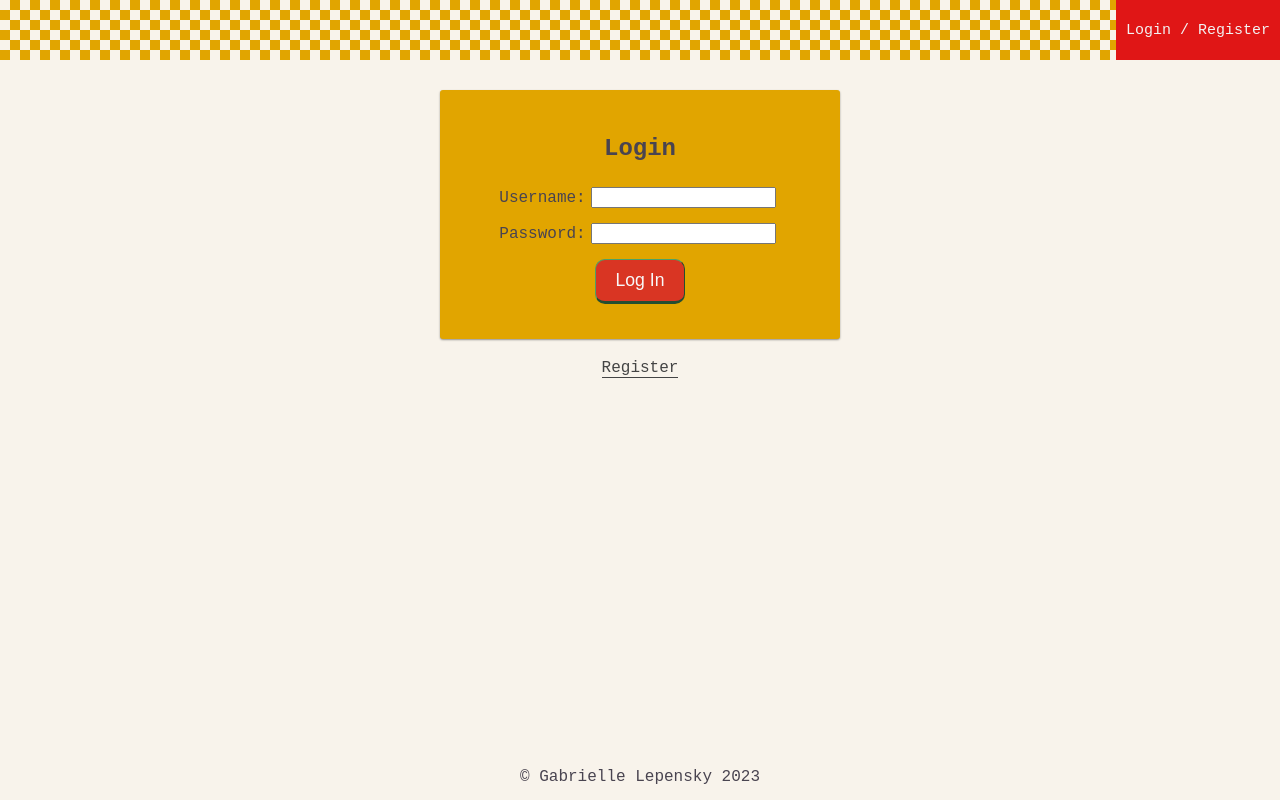
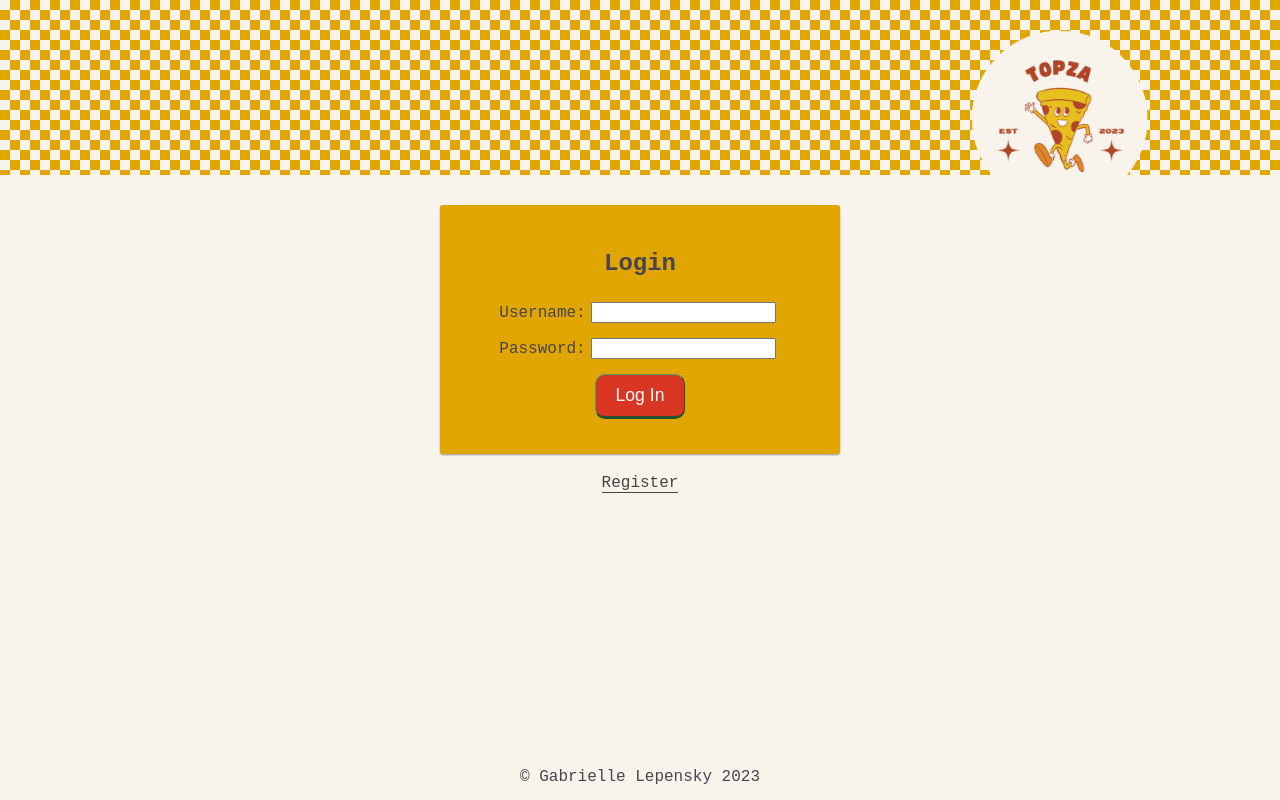
Before and after one commit to glepensky/TopZa-app, a React (Create React App) app: page /#/user in a window 1280 px wide. Built offline with nearby package versions, Linux system fonts and the light colour scheme; no server answers.

Commit message:
working on logo

```diff
--- a/src/components/Nav/Nav.css
+++ b/src/components/Nav/Nav.css
@@ -4,7 +4,7 @@
   justify-content: space-between;
   align-items: center;
 
-  height: 60px; /* Adjust this value as needed */
+  height: 175px; /* Adjust this value as needed */
   margin: 0 0 30px;
   padding: 0px;
 
@@ -50,3 +50,10 @@
 .navLink:hover {
   background-color: #4da167;
 }
+
+.center {
+  display: block;
+  margin-left: auto;
+  margin-right: auto;
+  width: 80%;
+}
--- a/src/components/Nav/Nav.jsx
+++ b/src/components/Nav/Nav.jsx
@@ -1,4 +1,5 @@
 import React from "react";
+import topazlogo from "./topzalogo.png"
 import { Link } from "react-router-dom";
 import LogOutButton from "../LogOutButton/LogOutButton";
 import "./Nav.css";
@@ -39,6 +40,7 @@ function Nav() {
             <LogOutButton className="navLink" />
           </>
         )}
+        <img src={ topazlogo } alt="topaz logo" class="center"/>
       </div>
     </div>
   );
--- a/src/components/PizzaList/PizzaList.jsx
+++ b/src/components/PizzaList/PizzaList.jsx
@@ -57,9 +57,9 @@ class PizzaList extends Component {
   renderRestaurantList = () => {
     return this.state.restaurants.map(restaurant => (
       <div key={restaurant.id}>
-        <h3>{restaurant.restaurant_name}</h3>
-        <p>Location: {restaurant.restaurant_location}</p>
-        <p>Times Visited: {restaurant.times_visited}</p>
+        <h3>🍕 {restaurant.restaurant_name}</h3>
+        <p>📍 {restaurant.restaurant_location}</p>
+        <p>Visit Count: {restaurant.times_visited}</p>
         <button onClick={() => this.incrementCounter(restaurant.id)}>
           +
         </button>
```
Also changed, not shown: src/components/Nav/topzalogo.png (added).
